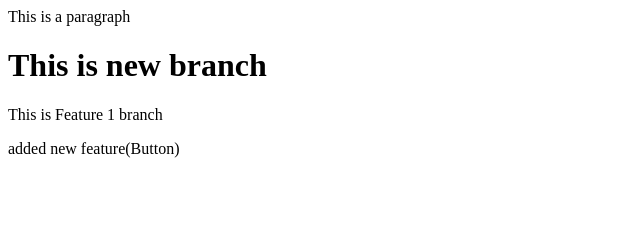
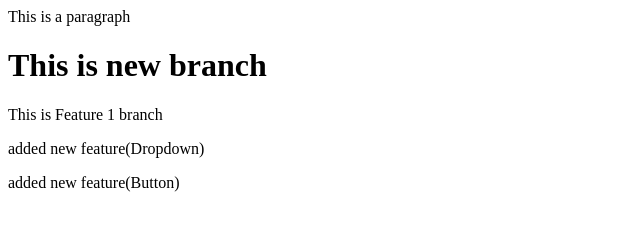
Before and after one commit to SachinShal/localrepo, a plain HTML site: page index.html in a window 1280 px wide. Shown: the whole page, without its empty margins (0-640 px from the left). Drawn offline with Linux system fonts and the light colour scheme.

Commit message:
added dropdown

```diff
--- a/index.html
+++ b/index.html
@@ -1,5 +1,6 @@
 <p>This is a paragraph</p>
 <h1>This is new branch</h1>
 <p> This is Feature 1 branch</p>
+<p>added new feature(Dropdown)</p>
 
 <p>added new feature(Button)</p>
```
